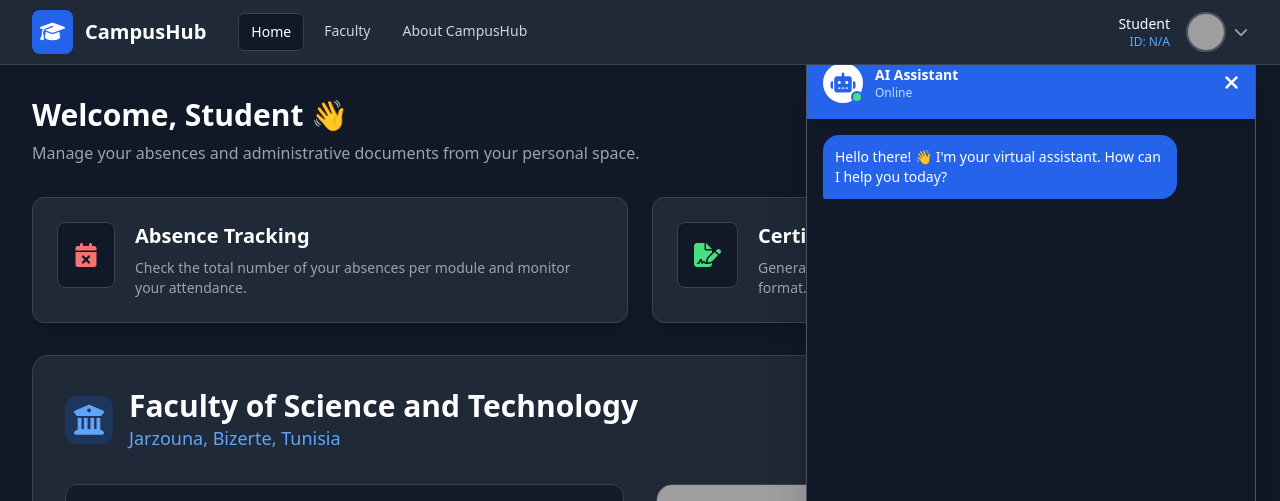
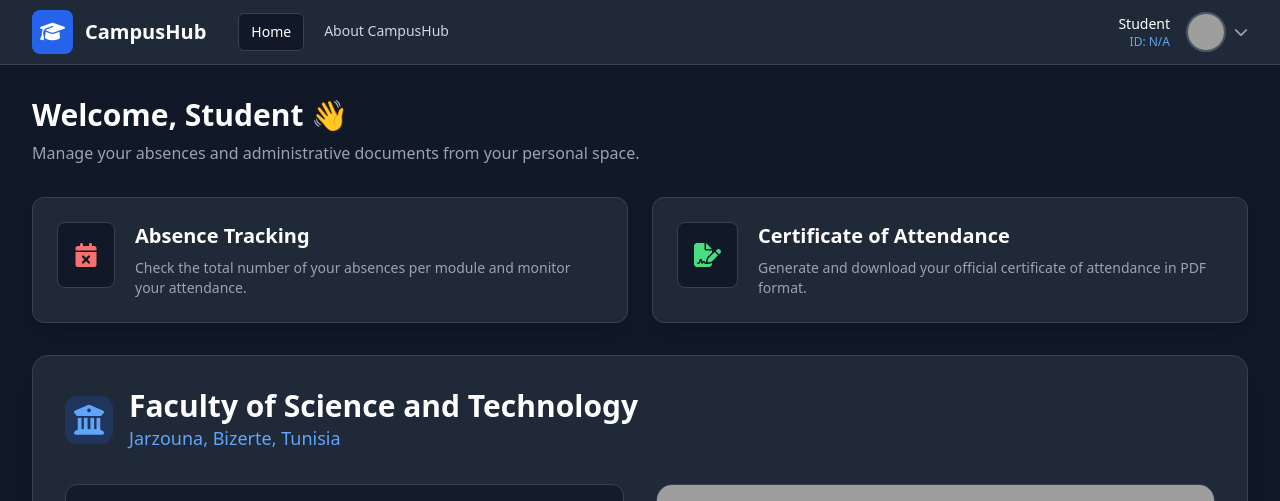
Before and after one commit to fedi-afli/UniversityPortal, a Node server app: template views/main.ejs in a window 1280 px wide. Shown: the top 501 px of the page. Run offline with Node 20, Linux system fonts and the light colour scheme; the template is opened without the code that fills it, so the values that code supplies are empty; some libraries are stand-ins or nearby versions; grey boxes are pictures that could not be loaded.

Commit message:
fixed some interface issues (nav bar )

```diff
--- a/views/about.ejs
+++ b/views/about.ejs
@@ -38,7 +38,7 @@
                     </a>
                     <div class="hidden md:flex space-x-2">
                         <a href="/" class="text-gray-300 hover:text-white hover:bg-gray-700 px-3 py-2 rounded-md text-sm font-medium transition">Home</a>
-                        <a href="/" class="text-gray-300 hover:text-white hover:bg-gray-700 px-3 py-2 rounded-md text-sm font-medium transition">Faculty</a>
+
                         <a href="/about" class="text-white bg-gray-900 px-3 py-2 rounded-md text-sm font-medium border border-gray-700 transition">
                             About CampusHub
                         </a>
--- a/views/absence.ejs
+++ b/views/absence.ejs
@@ -42,7 +42,7 @@
                     </a>
                     <div class="hidden md:flex space-x-2">
                         <a href="/" class="text-gray-300 hover:text-white hover:bg-gray-700 px-3 py-2 rounded-md text-sm font-medium transition">Home</a>
-                        <a href="/" class="text-gray-300 hover:text-white hover:bg-gray-700 px-3 py-2 rounded-md text-sm font-medium transition">Faculty</a>
+
                         <a href="/about" class="text-gray-300 hover:text-white hover:bg-gray-700 px-3 py-2 rounded-md text-sm font-medium transition">
                             About CampusHub
                         </a>
--- a/views/attestations.ejs
+++ b/views/attestations.ejs
@@ -67,7 +67,7 @@
                     </a>
                     <div class="hidden md:flex space-x-2">
                         <a href="/" class="text-gray-300 hover:text-white hover:bg-gray-700 px-3 py-2 rounded-md text-sm font-medium transition">Home</a>
-                        <a href="/" class="text-gray-300 hover:text-white hover:bg-gray-700 px-3 py-2 rounded-md text-sm font-medium transition">Faculty</a>
+
                         <a href="/about" class="text-gray-300 hover:text-white hover:bg-gray-700 px-3 py-2 rounded-md text-sm font-medium transition">
                             About CampusHub
                         </a>
--- a/views/main.ejs
+++ b/views/main.ejs
@@ -7,13 +7,23 @@
     <title>CampusHub | Student Portal</title>
     <script src="https://cdn.tailwindcss.com"></script>
     <link rel="stylesheet" href="https://cdnjs.cloudflare.com/ajax/libs/font-awesome/6.4.0/css/all.min.css">
-    <style>
+<style>
+        /* ADD THIS: Default hidden state for the chat window */
+        .chat-window {
+            transform: translateY(20px) scale(0.95);
+            opacity: 0;
+            pointer-events: none;
+            transition: all 0.3s cubic-bezier(0.4, 0, 0.2, 1);
+            transform-origin: bottom right;
+        }
 
+        /* Your existing active state */
         .chat-window.active {
             transform: translateY(0) scale(1);
             opacity: 1;
             pointer-events: auto;
         }
+
         ::-webkit-scrollbar { width: 6px; }
         ::-webkit-scrollbar-track { background: #111827; }
         ::-webkit-scrollbar-thumb { background: #374151; border-radius: 4px; }
@@ -43,7 +53,7 @@
                     </a>
                     <div class="hidden md:flex space-x-2">
                         <a href="/" class="text-white bg-gray-900 px-3 py-2 rounded-md text-sm font-medium border border-gray-700 transition">Home</a>
-                        <a href="#faculty" class="text-gray-300 hover:text-white hover:bg-gray-700 px-3 py-2 rounded-md text-sm font-medium transition">Faculty</a>
+
                         <a href="/about" class="text-gray-300 hover:text-white hover:bg-gray-700 px-3 py-2 rounded-md text-sm font-medium transition">
                             About CampusHub
                         </a>
@@ -208,7 +218,7 @@
 
     <!-- Floating Chat Button & Window -->
     <div class="fixed bottom-6 right-6 z-50 flex flex-col items-end">
-   <div id="ai-chat-window" class="chat-window bg-gray-800 w-[90vw] sm:w-[450px] rounded-2xl shadow-2xl border border-gray-600 mb-4 overflow-hidden flex flex-col h-[650px]">
+   <div id="ai-chat-window" class="chat-window bg-gray-800 w-[90vw] sm:w-[450px] rounded-2xl shadow-2xl border border-gray-600 mb-2 overflow-hidden flex flex-col h-[650px]">
             <!-- Your original chat window content remains exactly the same -->
             <div class="bg-blue-600 p-4 flex justify-between items-center shadow-md z-10">
                 <div class="flex items-center gap-3">
@@ -279,9 +289,31 @@
     const closeBtn = document.getElementById('close-chat');
     const notificationPing = toggleBtn.querySelector('.absolute.top-0');
 
+// Replace your existing toggleChat function with this one:
     function toggleChat() {
         chatWindow.classList.toggle('active');
         if (notificationPing) notificationPing.style.display = 'none';
+
+        const icon = toggleBtn.querySelector('i');
+
+        // Check if the chat window is currently open
+        if (chatWindow.classList.contains('active')) {
+            // Make button smaller, change color to gray, and remove the big hover scale
+            toggleBtn.classList.remove('h-16', 'w-16', 'text-3xl', 'bg-blue-600', 'hover:bg-blue-700', 'hover:scale-110');
+            toggleBtn.classList.add('h-10', 'w-10', 'text-lg', 'bg-gray-700', 'hover:bg-gray-600');
+
+            // Change the chat icon to a 'down chevron' to indicate minimizing
+            icon.classList.remove('fa-comment-dots');
+            icon.classList.add('fa-chevron-down');
+        } else {
+            // Restore original big blue button
+            toggleBtn.classList.remove('h-10', 'w-10', 'text-lg', 'bg-gray-700', 'hover:bg-gray-600');
+            toggleBtn.classList.add('h-16', 'w-16', 'text-3xl', 'bg-blue-600', 'hover:bg-blue-700', 'hover:scale-110');
+
+            // Restore the chat bubble icon
+            icon.classList.remove('fa-chevron-down');
+            icon.classList.add('fa-comment-dots');
+        }
     }
 
     toggleBtn.addEventListener('click', toggleChat);
--- a/views/profile.ejs
+++ b/views/profile.ejs
@@ -39,7 +39,7 @@
                     </a>
                     <div class="hidden md:flex space-x-2">
                         <a href="/" class="text-gray-300 hover:text-white hover:bg-gray-700 px-3 py-2 rounded-md text-sm font-medium transition">Home</a>
-                        <a href="/" class="text-gray-300 hover:text-white hover:bg-gray-700 px-3 py-2 rounded-md text-sm font-medium transition">Faculty</a>
+
                         <a href="/about" class="text-gray-300 hover:text-white hover:bg-gray-700 px-3 py-2 rounded-md text-sm font-medium transition">
                             About CampusHub
                         </a>
```
